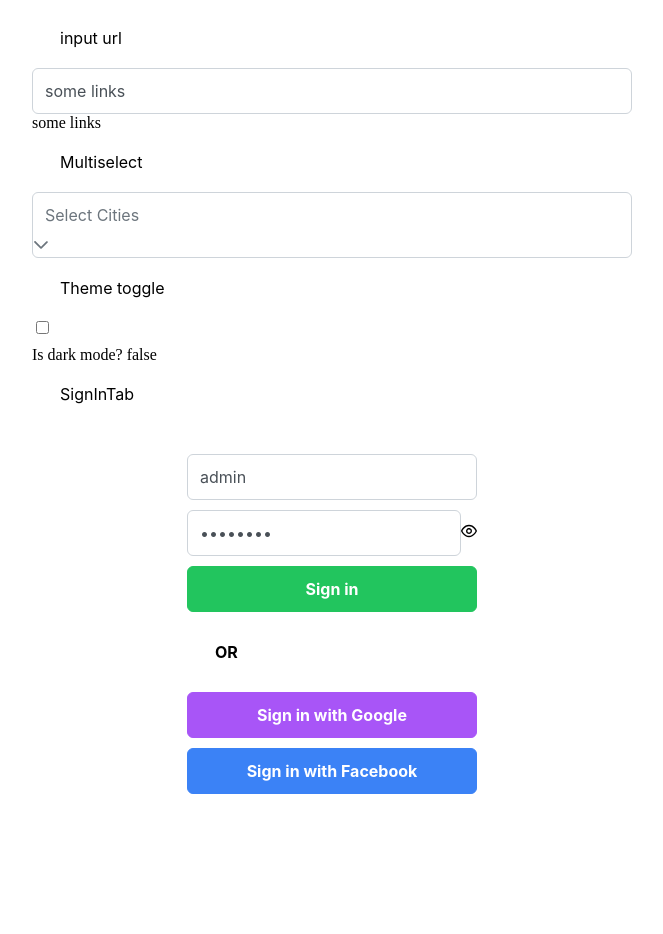
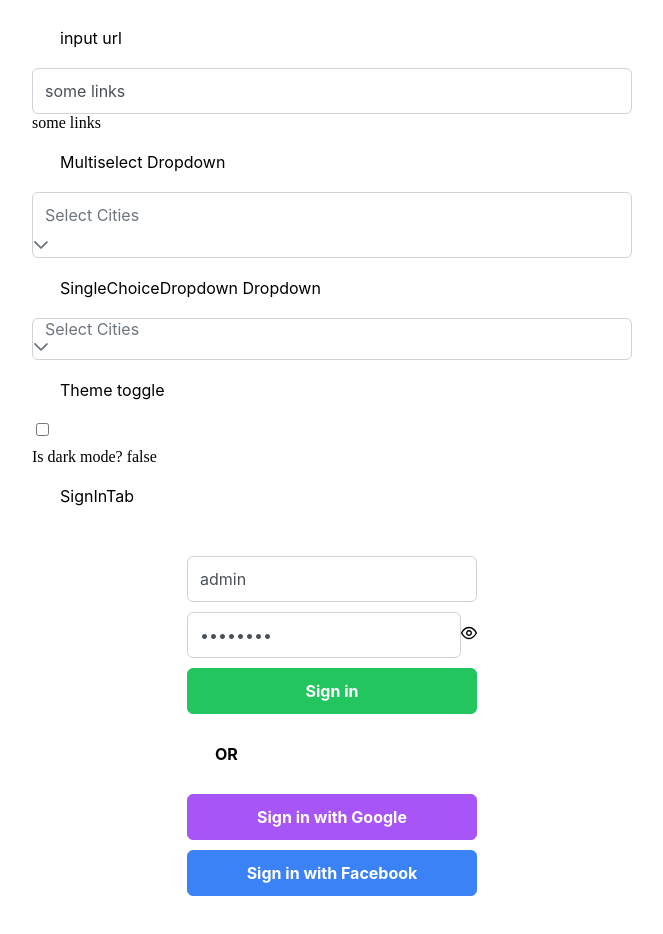
Before and after one commit to KuYaki/waffler, a Vue app: page / in a window 1280 px wide. Shown: the whole page, without its empty margins (308-971 px from the left). Before the commit the page ends 832 px from the top, so only its background shows below. Built offline with nearby package versions, Linux system fonts and the light colour scheme.

Commit message:
added single choice dropdown

```diff
--- /dev/null
+++ b/src/components/dropdown/SingleChoiceDropdown.vue
@@ -0,0 +1,29 @@
+<script setup lang="ts">
+    import { ref } from "vue";
+
+    import Dropdown from "primevue/dropdown";
+
+    const selectedCities = ref();
+    const cities = ref([
+        { name: 'New York', code: 'NY' },
+        { name: 'Rome',     code: 'RM' },
+        { name: 'London',   code: 'LDN'},
+        { name: 'Istanbul', code: 'IST'},
+        { name: 'Paris',    code: 'PRS'}
+    ]);
+</script>
+
+<template>
+        <Dropdown
+            v-model="selectedCities"
+            display="chip"
+            :options="cities"
+            optionLabel="name"
+            placeholder="Select Cities"/>
+            {{ selectedCities }}
+</template>
+
+
+<style>
+
+</style>
--- a/src/views/MainPage.vue
+++ b/src/views/MainPage.vue
@@ -1,11 +1,12 @@
 <script setup lang="ts">
     import { ref } from 'vue';
 
-    import InputText      from '@/components/input/InputText.vue'
-    import SourceDropdown from '@/components/dropdown/SourceDropdown.vue';
-    import ToggleTheme    from '@/components/input/ToggleTheme.vue';
-    import SignInTab      from '@/views/tabs/SignInTab.vue'
-    import Divider        from 'primevue/divider';
+    import InputText            from '@/components/input/InputText.vue'
+    import SourceDropdown       from '@/components/dropdown/SourceDropdown.vue';
+    import SingleChoiceDropdown from '@/components/dropdown/SingleChoiceDropdown.vue'
+    import ToggleTheme          from '@/components/input/ToggleTheme.vue';
+    import SignInTab            from '@/views/tabs/SignInTab.vue'
+    import Divider              from 'primevue/divider';
 
     const searchValue = ref('some links')
 </script>
@@ -16,8 +17,11 @@
         <InputText v-model:value = 'searchValue'/>
         {{ searchValue }}
 
-        <Divider align="center">Multiselect</Divider>
+        <Divider align="center">Multiselect Dropdown</Divider>
         <SourceDropdown/>
+
+        <Divider align="center">SingleChoiceDropdown Dropdown</Divider>
+        <SingleChoiceDropdown/>
 
         <Divider align="center"> Theme toggle </Divider>
         <ToggleTheme/>
```
